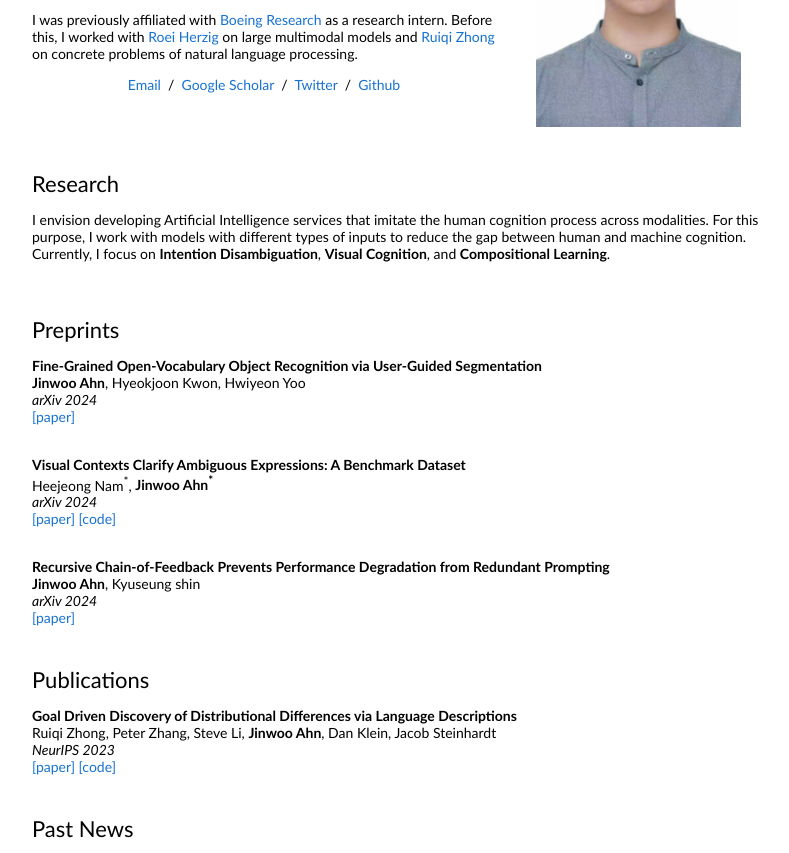
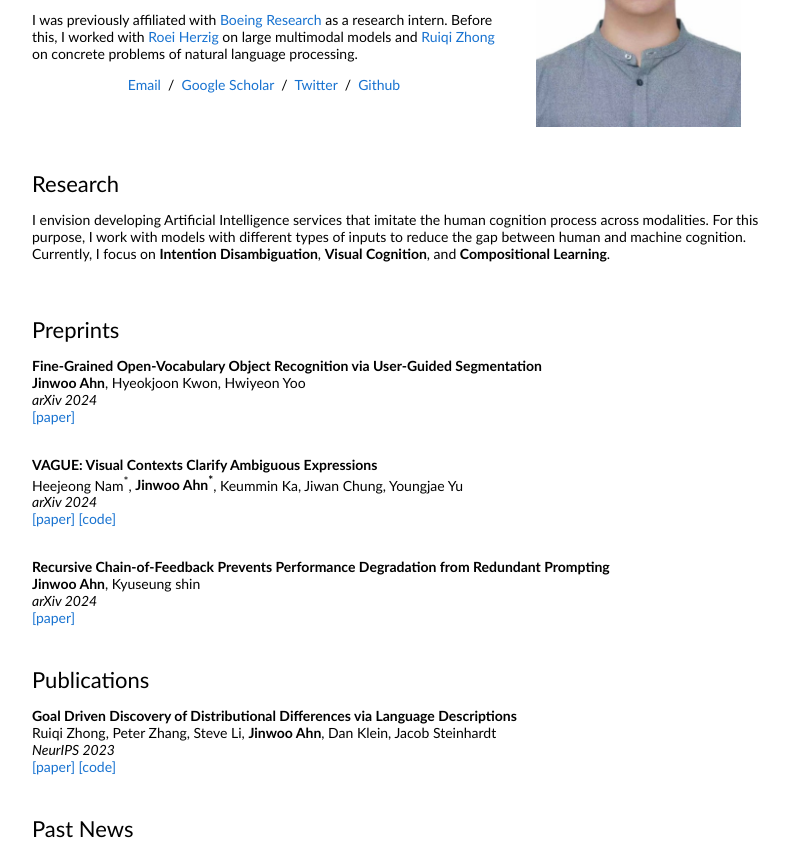
Before and after one commit to jwahnn/jwahnn.github.io, a plain HTML site: page index.html in a window 1280 px wide. Shown: the part 194-1047 px from the top of the page, without its empty margins (228-1017 px from the left). Drawn offline with Linux system fonts and the light colour scheme.

Commit message:
Update index.html

```diff
--- a/index.html
+++ b/index.html
@@ -82,14 +82,17 @@
                 <br><br>
 
                 <p></p>
-                  <span class="papertitle">Visual Contexts Clarify Ambiguous Expressions: A Benchmark Dataset</span>
+                  <span class="papertitle">VAGUE: Visual Contexts Clarify Ambiguous Expressions</span>
                  <br>
                       Heejeong Nam<sup>*</sup>,
-                      <strong>Jinwoo Ahn<sup>*</sup></strong>
+                      <strong>Jinwoo Ahn<sup>*</sup></strong>,
+                      Keummin Ka,
+                      Jiwan Chung,
+                      Youngjae Yu
                 <br>
                     <i>arXiv 2024</i>
                 <br>
-                    <a href="https://arxiv.org/abs/2411.14137">[paper]</a>
+                    <a href="https://arxiv.org/abs/2411.14137v2">[paper]</a>
                     <a href="https://github.com/Hazel-Heejeong-Nam/VAGUE">[code]</a>
 
 
```
